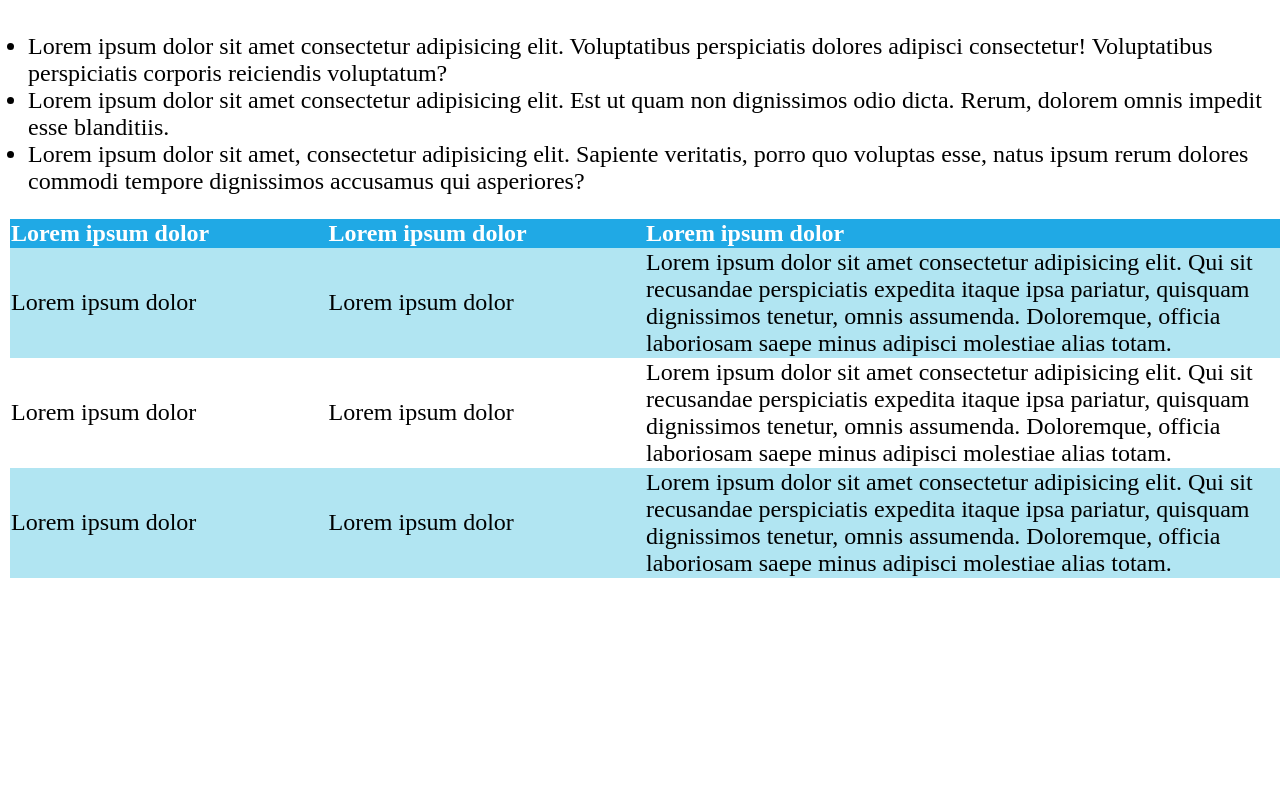
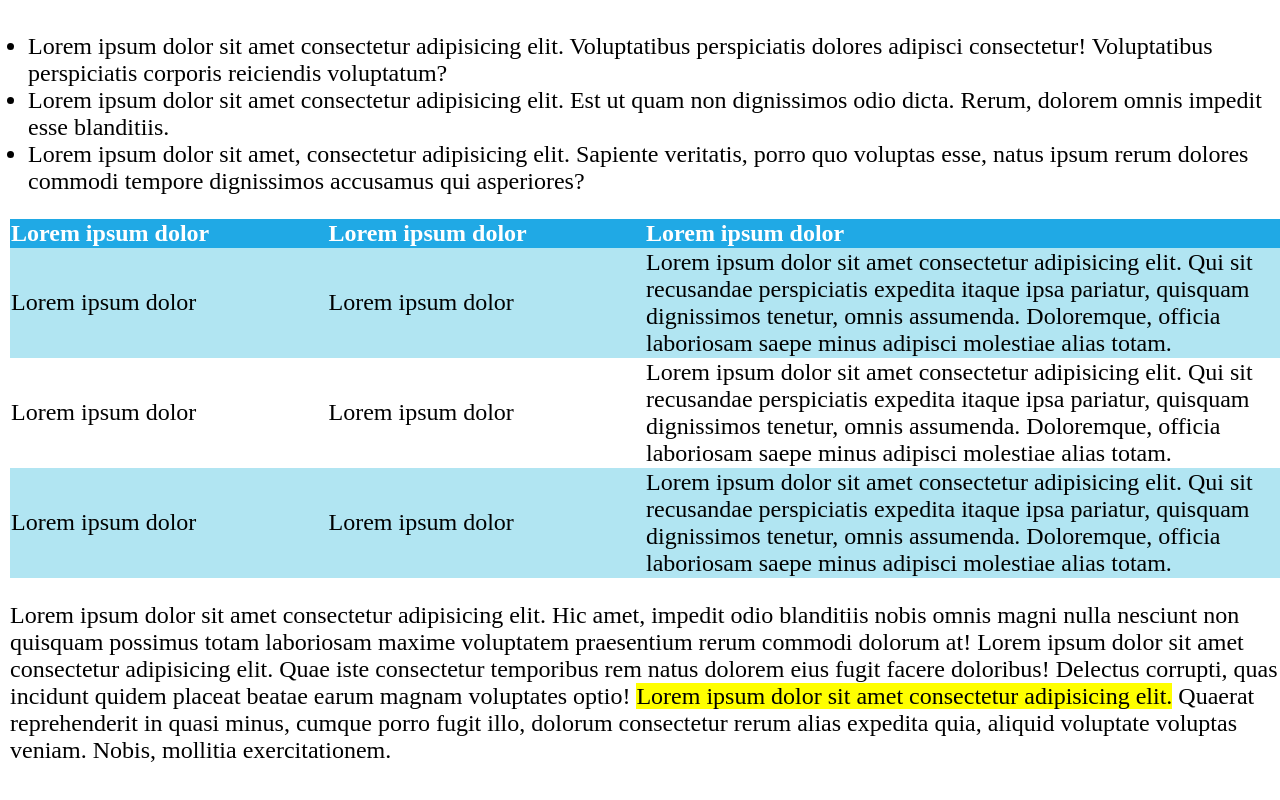
Before and after one commit to OgataiKhan/html-css-booleaner, a plain HTML site: page index.html in a window 1280 px wide. Shown: the part 1867-2667 px from the top of the page. Before the commit the page ends 2445 px from the top, so only its background shows below. Drawn offline with Linux system fonts and the light colour scheme.

Commit message:
feat: complete article body

```diff
--- a/index.html
+++ b/index.html
@@ -70,6 +70,11 @@
                 </tbody>
             </table>
             <!-- Tabella -->
+            <p id="paragrafo-due" class="paragrafo">
+                Lorem ipsum dolor sit amet consectetur adipisicing elit. Hic amet, impedit odio blanditiis nobis omnis magni nulla nesciunt non quisquam possimus totam laboriosam maxime voluptatem praesentium rerum commodi dolorum at!
+                Lorem ipsum dolor sit amet consectetur adipisicing elit. Quae iste consectetur temporibus rem natus dolorem eius fugit facere doloribus! Delectus corrupti, quas incidunt quidem placeat beatae earum magnam voluptates optio!
+                <span class="highlight">Lorem ipsum dolor sit amet consectetur adipisicing elit.</span> Quaerat reprehenderit in quasi minus, cumque porro fugit illo, dolorum consectetur rerum alias expedita quia, aliquid voluptate voluptas veniam. Nobis, mollitia exercitationem.
+            </p>
         </article>
         <!-- /Corpo articolo -->
     </main>
```
